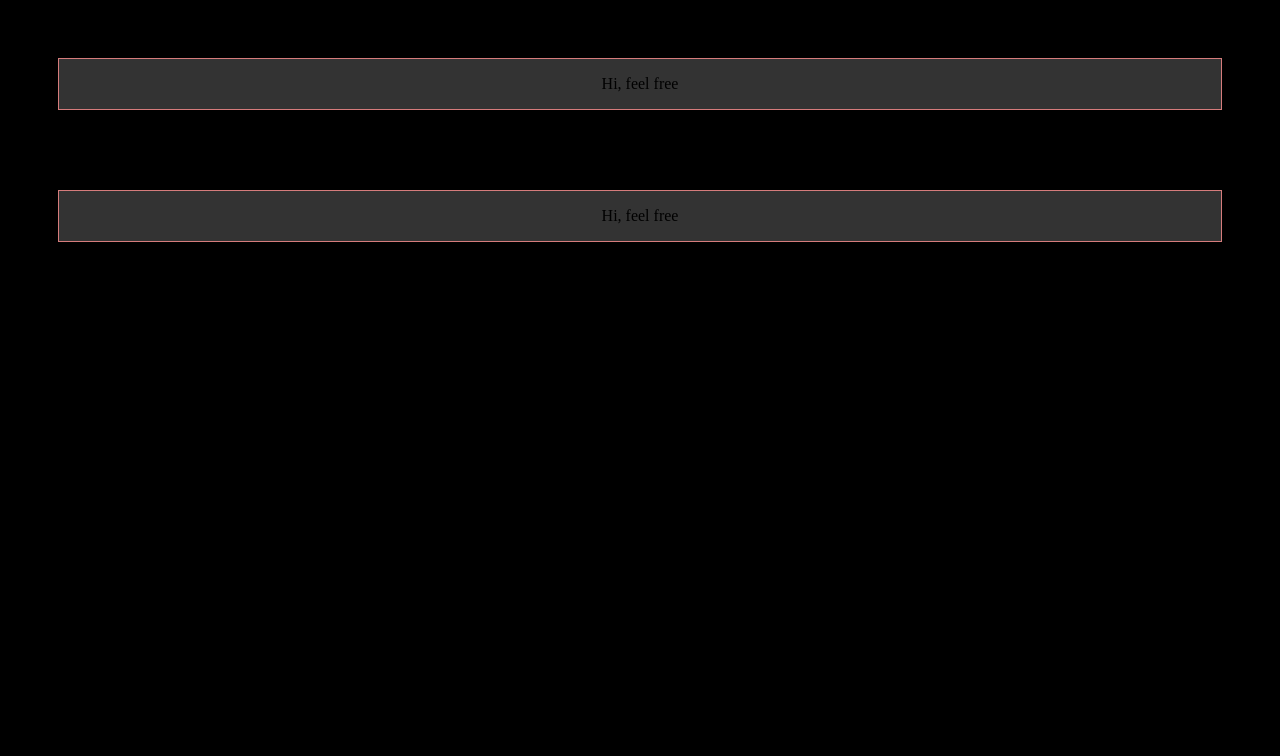
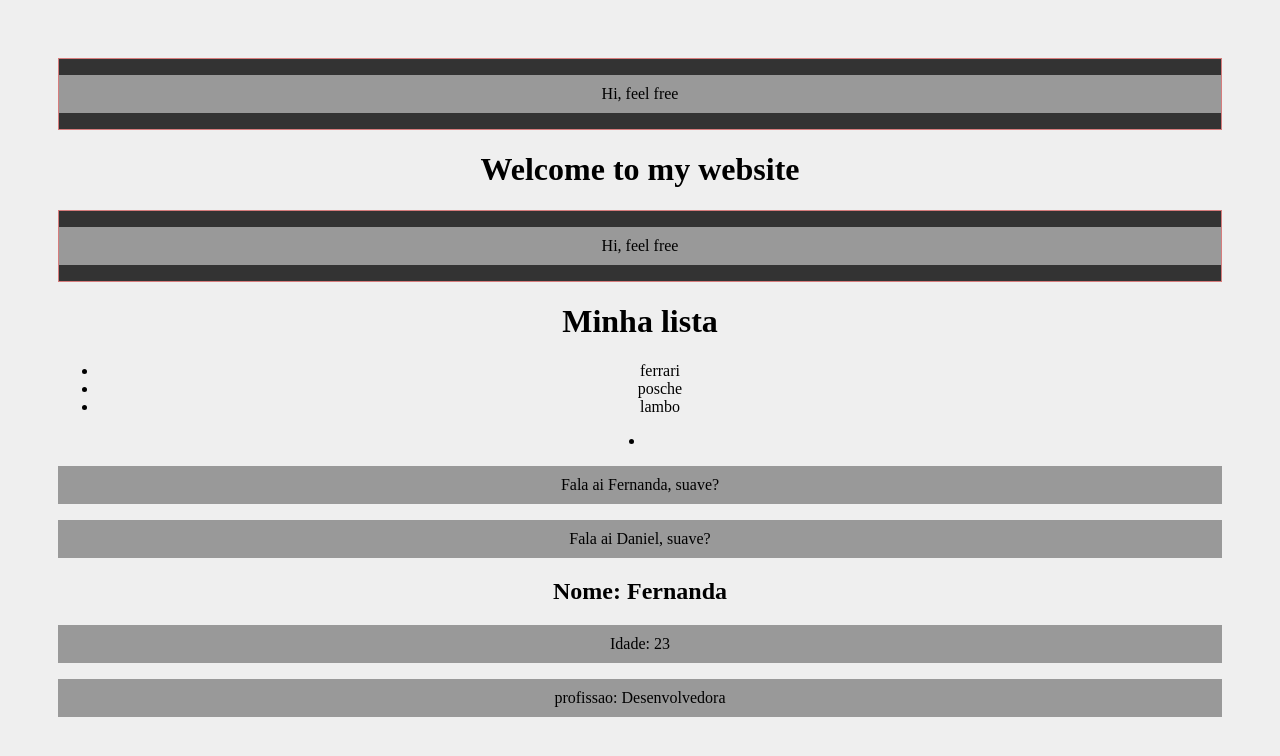
Before and after one commit to itsferlima/React, a React (Create React App) app in the folder meu-projeto/: page / in a window 1280 px wide. Shown: the top 756 px of the page. Built offline with nearby package versions, Linux system fonts and the light colour scheme.

Commit message:
add fragments

```diff
--- a/meu-projeto/src/components/List.js
+++ b/meu-projeto/src/components/List.js
@@ -2,10 +2,14 @@ import Item from './Item'
 
 function List (){
     return (
-        <div>
+        <>
             <h1>Minha lista</h1>
-            <Item marca="ferraria"/>
-        </div>
+            <ul>
+            <Item marca="ferrari"/>
+            <Item marca="posche"/>
+            <Item marca="lambo"/>
+            </ul>
+        </>
     )
 }
 
--- a/meu-projeto/src/index.css
+++ b/meu-projeto/src/index.css
@@ -1,4 +1,14 @@
 body {
   padding: 50px;
-  background-color: black;
+  background-color: #efefef;
+  padding-bottom: 500px;
 }
+
+h1{
+  color: black;
+}
+
+p{
+  background-color: #999;
+  padding: 10px;
+}
```
